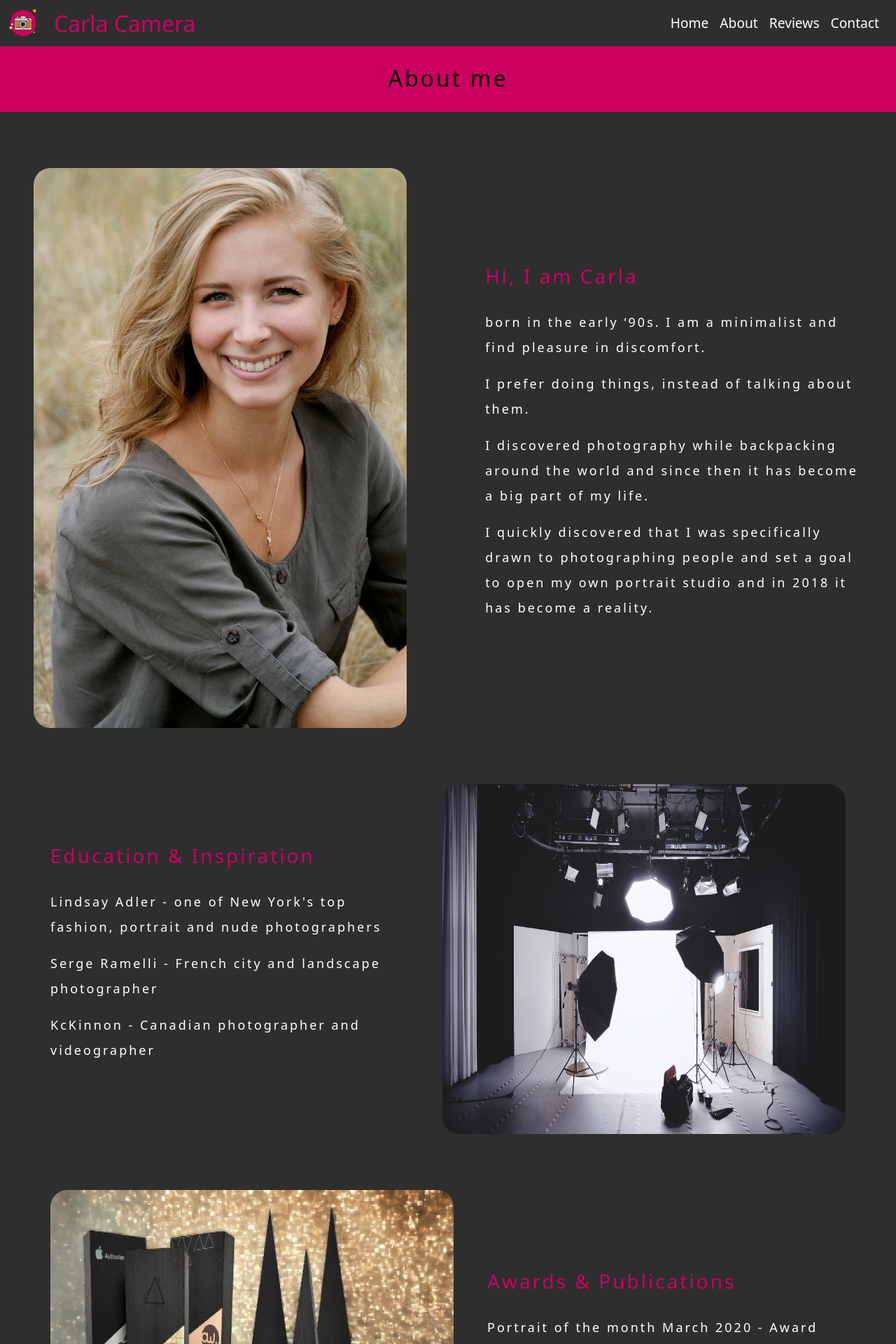
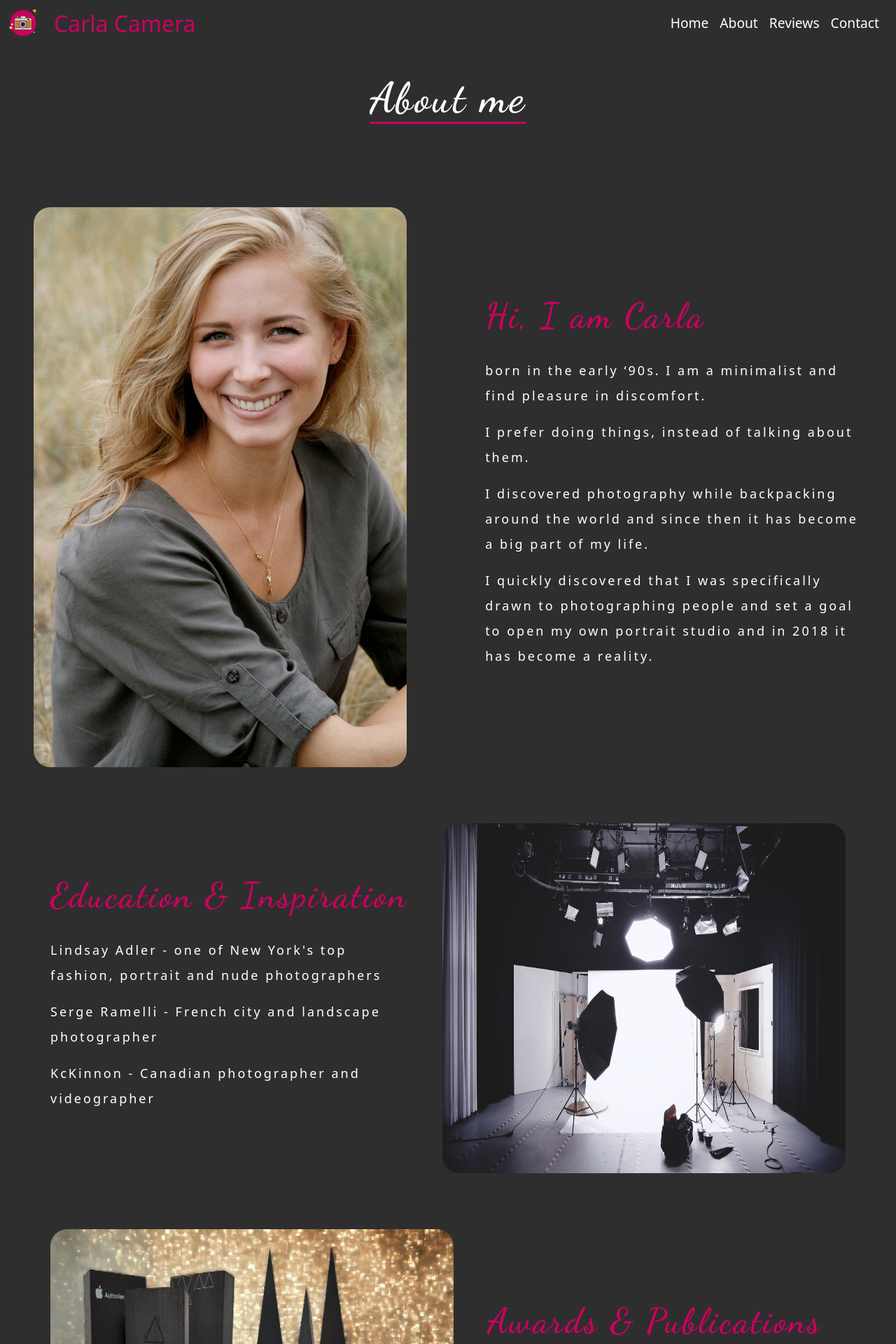
Before and after one commit to ViktoriaFed/Photographer-s-website, an Angular app: page /about in a window 1280 px wide. Shown: the top 1920 px of the page at 70% size. Built offline with nearby package versions, Linux system fonts and the light colour scheme; a web font is replaced by a local one.

Commit message:
fixing additional style to about page

```diff
--- a/src/app/about/about.component.scss
+++ b/src/app/about/about.component.scss
@@ -8,12 +8,22 @@
         margin-top: 4rem;
 
         h2 {
-            color: black;
-            background-color: #CC005F;
+            color: white;
             text-align: center;
             padding: 1rem 0;
             letter-spacing: 3px;
             line-height: 2;
+            font-family:"Dancing Script", cursive;
+            font-size: 60px;
+            font-weight: bolder;
+            text-decoration: underline 3px #CC005F;
+            text-underline-offset: 15px;
+
+            &:hover {
+                text-decoration: underline 3px #c9c9c9f1;
+                text-underline-offset: 15px;
+                cursor: pointer;
+            }
         }
 
         .firstSection {
@@ -39,6 +49,9 @@
                 h3 {
                     margin-bottom: 30px;
                     color: #CC005F;
+                    font-family:"Dancing Script", cursive;
+                    font-size: 50px;
+                    font-weight: bolder;
                 }
             }
         }
@@ -66,6 +79,9 @@
                 h3 {
                     margin-bottom: 30px;
                     color: #CC005F;
+                    font-family:"Dancing Script", cursive;
+                    font-size: 50px;
+                    font-weight: bolder;
                 }
             }
         }
@@ -94,6 +110,9 @@
                 h3 {
                     margin-bottom: 30px;
                     color: #CC005F;
+                    font-family:"Dancing Script", cursive;
+                    font-size: 50px;
+                    font-weight: bolder;
                 }
             }
         }
```
